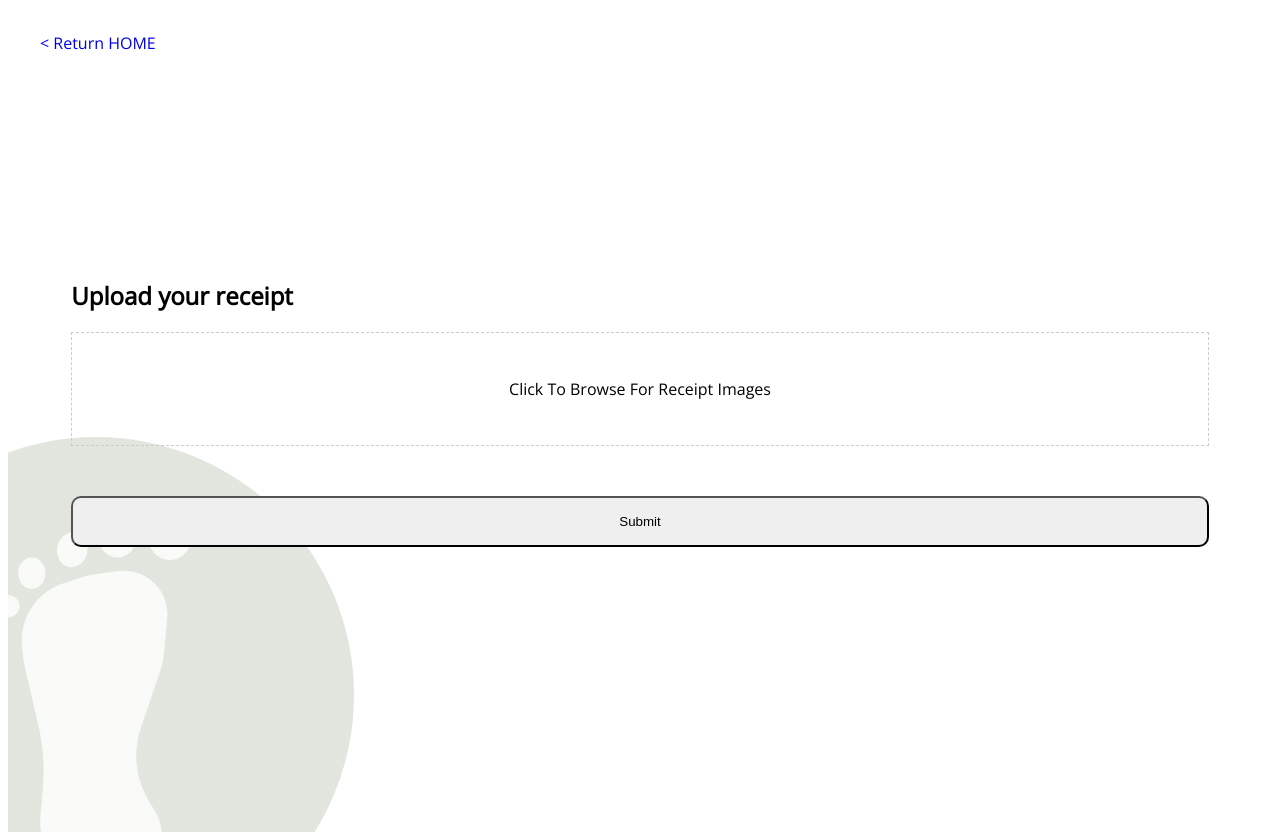
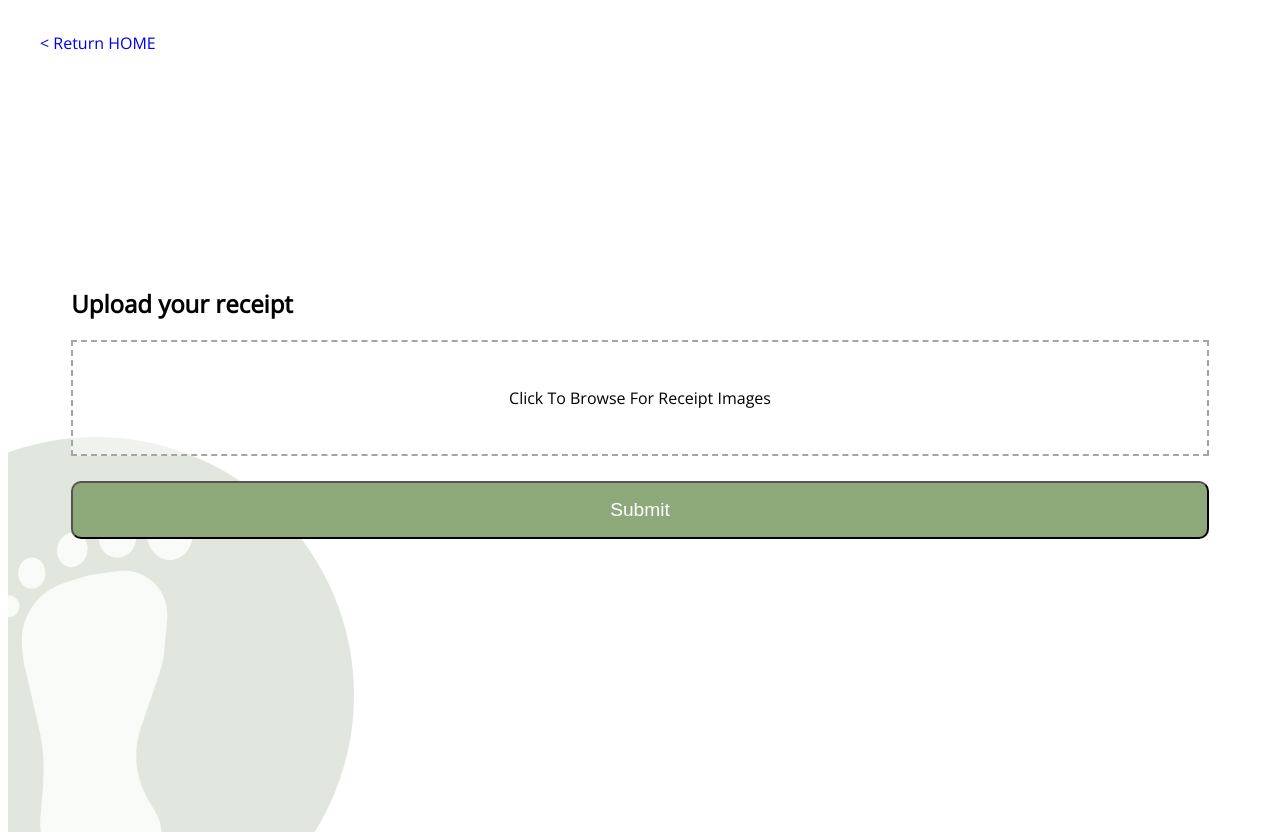
Before and after one commit to aavaSapkota/footprints, a Django app: page /upload/ in a window 1280 px wide. Run offline with Django 3.2, Linux system fonts and the light colour scheme.

Commit message:
Update upload page styles

```diff
--- a/static/css/upload.css
+++ b/static/css/upload.css
@@ -34,7 +34,8 @@
 }
 
 .upload-btn {
-    border: 1px dashed #ccc;
+    border: 2px dashed var(--light-grey);
+    background-color: rgba(255,255,255,0.5);
     padding: 6px 12px;
     cursor: pointer;
     height: 100px;
@@ -47,7 +48,15 @@
 .save-btn {
     padding: 1rem;
     border-radius: 10px;
-    margin-top: 50px;
+    margin-top: 25px;
+    background-color: var(--medium-green);
+    color: white;
+    font-size: 1.2rem;
+    cursor: pointer;
+    transition:  background-color 0.2s ease-in-out;
+}
+.save-btn:hover {
+    background-color: var(--dark-green);
 }
 
 a {
```
